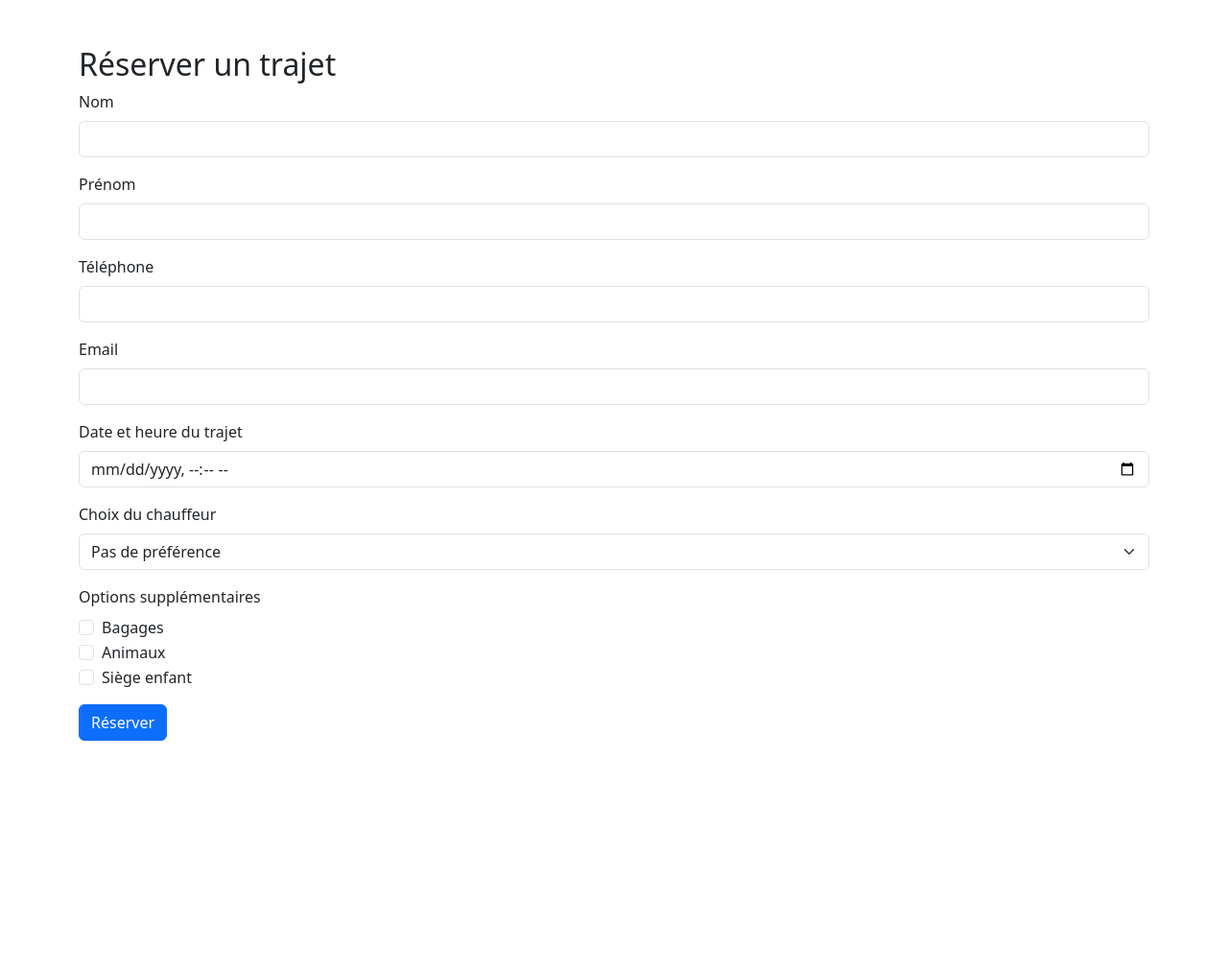
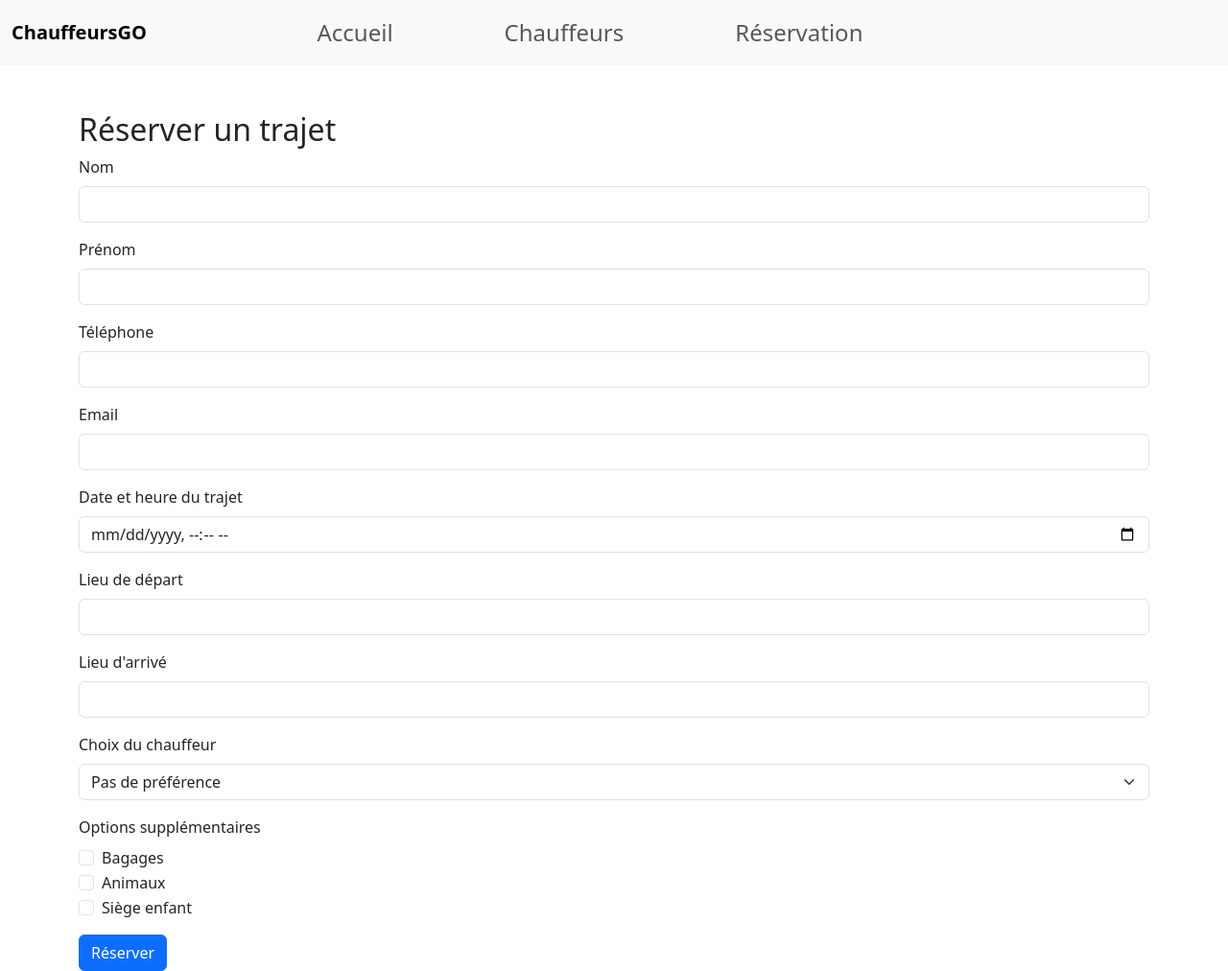
Before and after one commit to davycx10/vehicle_reservation_management, a PHP site: page /booking-form.php in a window 1280 px wide. Shown: the whole page at 96% size. Before the commit the page ends 772 px from the top, so only its background shows below. Run offline with PHP 8.4, Linux system fonts and the light colour scheme; data that the repository does not hold is empty.

Commit message:
add: field adresse in the form

```diff
--- a/booking-form.php
+++ b/booking-form.php
@@ -1,6 +1,10 @@
 <?php
 require_once("base.php");
 session_start();
+
+// Inclure le layout global
+include('layout.php');
+
 ?>
 
 
@@ -49,6 +53,15 @@ session_start();
         <input type="datetime-local" class="form-control" id="datetime" name="datetime" required>
       </div>
 
+      <div class="mb-3">
+        <label for="lieu_depart" class="form-label"> Lieu de départ</label>
+        <input type="text" class="form-control" id="lieu_depart" name="lieu_depart" required>
+      </div>
+
+      <div class="mb-3">
+        <label for="lieu_arrive" class="form-label"> Lieu d'arrivé</label>
+        <input type="text" class="form-control" id="arrive" name="lieu_arrive" required>
+      </div>
 
 <div class="mb-3">
   <label for="chauffeur" class="form-label">Choix du chauffeur</label>
--- /dev/null
+++ b/css/header.css
@@ -0,0 +1,54 @@
+/* Espacement autour de la navbar */
+.navbar {
+  margin-bottom: 30px; /* Espacement sous la barre de navigation */
+  display: flex; /* Utilisation de flexbox */
+  justify-content: flex-start; /* Aligner le logo à gauche sans trop d'espace */
+  align-items: center; /* Centrer verticalement les éléments de la navbar */
+  width: 100%; /* Assurer que la navbar prend toute la largeur */
+  font-size: 1.5rem; /* Augmenter la taille de la police */
+}
+
+/* Espacement autour de chaque item du menu */
+.nav-item {
+  margin-left: 50px; /* Espace entre les éléments du menu */
+  margin-right: 50px;
+}
+
+/* Centrer uniquement les éléments du menu (pas le logo) */
+.navbar-nav {
+  display: flex;
+  justify-content: center; /* Centrer les éléments horizontalement */
+  flex-grow: 0.5; /* Permet à la navbar-nav de prendre plus de place */
+}
+
+/* Personnaliser le logo ou le titre */
+.navbar-brand {
+  font-size: 2rem; /* Augmenter la taille du texte */
+  font-weight: bold; /* Rendre le texte en gras */
+  color: #343a40; /* Modifier la couleur du texte */
+  margin-right: 30px; /* Ajuster l'espace entre le logo et le menu */
+}
+
+/* Ajouter une animation de survol avec un changement de couleur */
+.nav-link {
+  transition: all 0.3s ease; /* Douce transition lors du survol */
+}
+
+.nav-link:hover {
+  background-color: #007bff; /* Fond bleu au survol */
+  color: #fff; /* Texte blanc */
+  border-radius: 5px; /* Bord arrondi */
+}
+
+/* Espacement des éléments dans la version mobile */
+@media (max-width: 767px) {
+  .navbar-nav {
+    text-align: center; /* Centrer les éléments dans le menu mobile */
+    display: flex;
+    flex-direction: column; /* Empiler les éléments du menu sur les petits écrans */
+  }
+
+  .nav-item {
+    margin-bottom: 15px; /* Espacement supplémentaire entre les éléments */
+  }
+}
--- /dev/null
+++ b/header.php
@@ -0,0 +1,24 @@
+<nav class="navbar navbar-expand-lg navbar-light bg-light">
+  <div class="container-fluid">
+    <a class="navbar-brand" href="#">ChauffeursGO</a>
+    <button class="navbar-toggler" type="button" data-bs-toggle="collapse" data-bs-target="#navbarNav" aria-controls="navbarNav" aria-expanded="false" aria-label="Toggle navigation">
+      <span class="navbar-toggler-icon"></span>
+    </button>
+    <div class="collapse navbar-collapse" id="navbarNav">
+      <ul class="navbar-nav">
+        <!-- <li class="nav-item">
+          <a class="nav-link active" aria-current="page" href="#">Page</a>
+        </li> -->
+        <li class="nav-item">
+          <a class="nav-link" href="#">Accueil</a>
+        </li>
+        <li class="nav-item">
+          <a class="nav-link" href="#">Chauffeurs</a>
+        </li>
+        <li class="nav-item">
+          <a class="nav-link" href="#">Réservation</a>
+        </li>
+      </ul>
+    </div>
+  </div>
+</nav>
--- /dev/null
+++ b/layout.php
@@ -0,0 +1,32 @@
+<?php
+// Tu peux inclure d'autres éléments généraux comme le header ici.
+session_start();
+?>
+
+<!DOCTYPE html>
+<html lang="fr">
+<head>
+  <meta charset="UTF-8">
+  <meta name="viewport" content="width=device-width, initial-scale=1.0">
+  <title><?php echo isset($title) ? $title : "Mon Site"; ?></title>
+
+  <!-- Lien vers Bootstrap CSS -->
+  <link href="https://cdn.jsdelivr.net/npm/bootstrap@5.3.0-alpha1/dist/css/bootstrap.min.css" rel="stylesheet">
+
+  <!-- Lien vers ton fichier CSS personnalisé -->
+  <link rel="stylesheet" href="css/header.css">
+</head>
+<body>
+
+  <!-- Inclure le header (Navbar) sur chaque page -->
+  <?php include('header.php'); ?>
+
+  <!-- Contenu principal de la page -->
+  <!-- <div class="container">
+    <?php echo isset($content) ? $content : ""; ?>
+  </div> -->
+
+  <!-- Lien vers Bootstrap JS -->
+  <script src="https://cdn.jsdelivr.net/npm/bootstrap@5.3.0-alpha1/dist/js/bootstrap.bundle.min.js"></script>
+</body>
+</html>
```
Also changed, not shown: test.php (+32 -65 lines).
